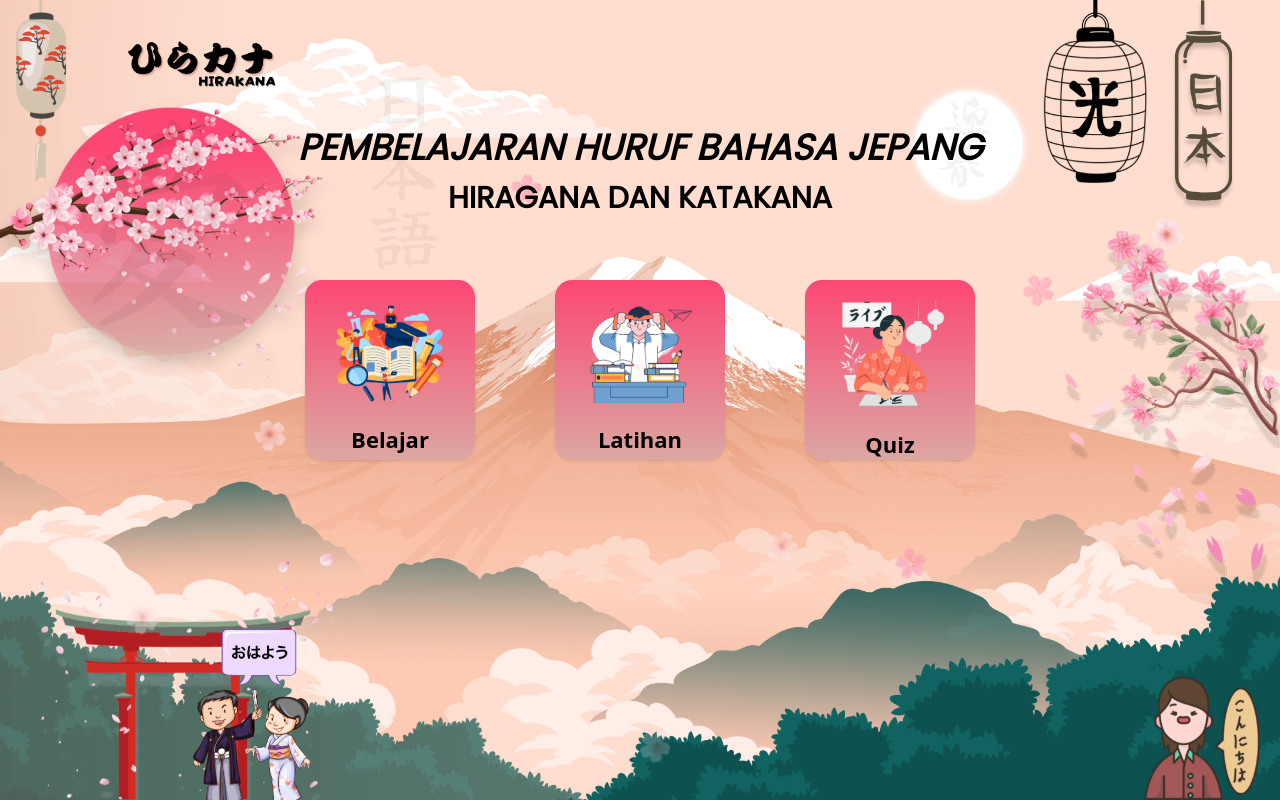
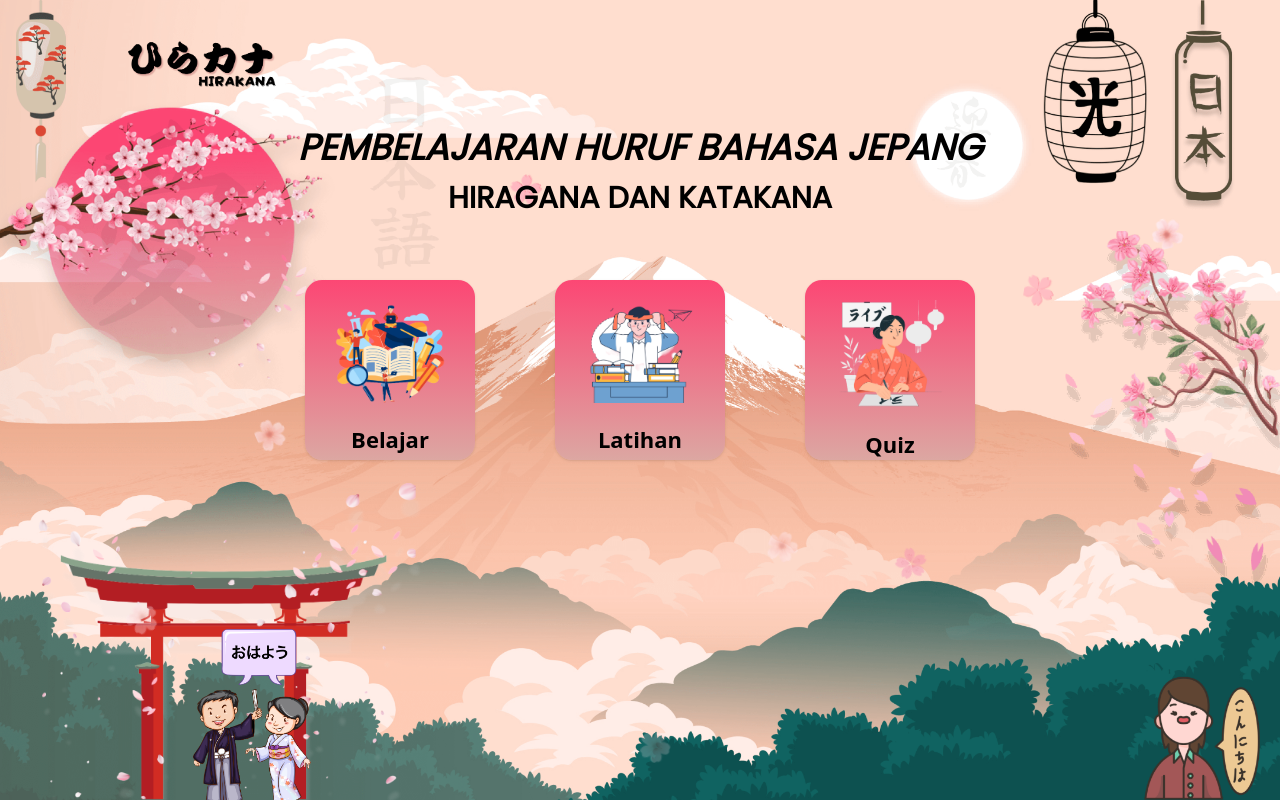
Before and after one commit to rezznr/hirakana, a Next.js app: page / in a window 1280 px wide. Built offline with nearby package versions, Linux system fonts and the light colour scheme.

Commit message:
refactor: Optimize image component for mobile and desktop

```diff
--- a/src/components/component/component.tsx
+++ b/src/components/component/component.tsx
@@ -6,21 +6,21 @@ function Component() {
   return (
     <div>
       <Image
-        className="fixed -z-20 left-[3%] bottom-0 hidden md:block"
+        className="absolute -z-20 left-[3%] w-[30%] bottom-0 hidden lg:block"
         src={gerbang}
         width={300}
         height={300}
         alt=""
       />
       <Image
-        className="fixed -z-10 left-[15%] bottom-0 hidden md:block"
+        className="absolute -z-10 left-[15%] bottom-0  hidden lg:block"
         src={orang2}
         width={120}
         height={120}
         alt=""
       />
       <Image
-        className="fixed -z-10 right-5 bottom-0 hidden md:block"
+        className="absolute -z-10 right-5 bottom-0  hidden lg:block"
         src={orang1}
         width={120}
         alt=""
```
